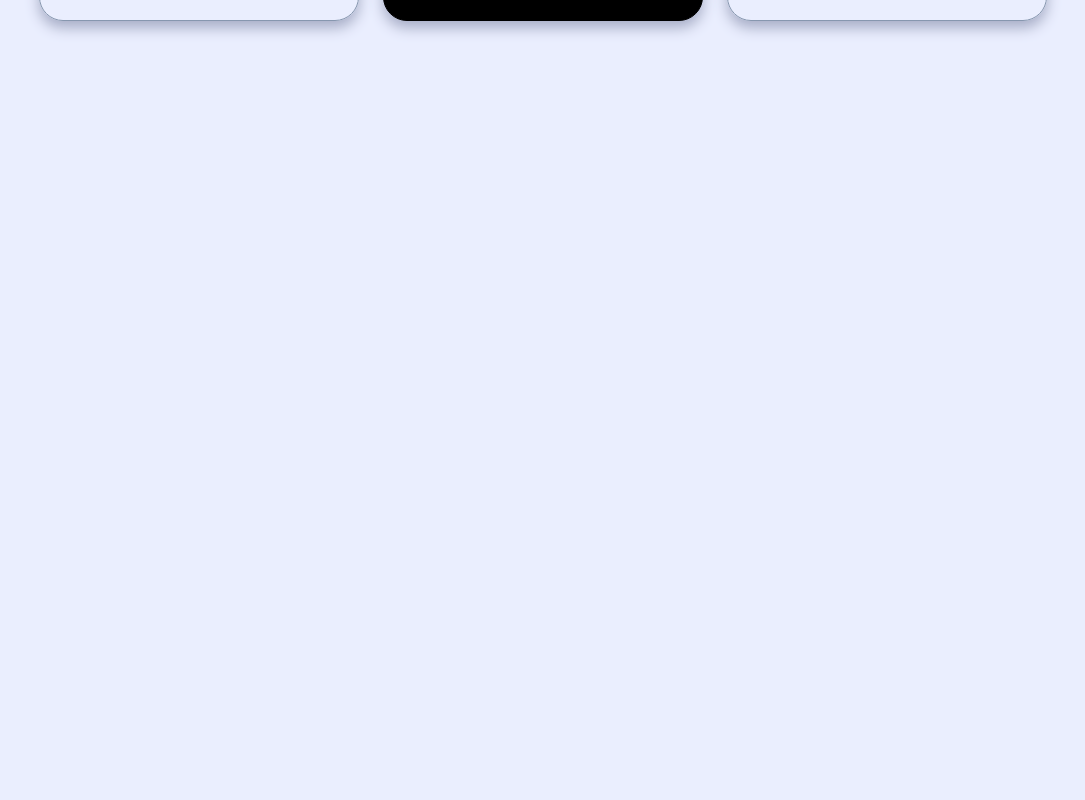
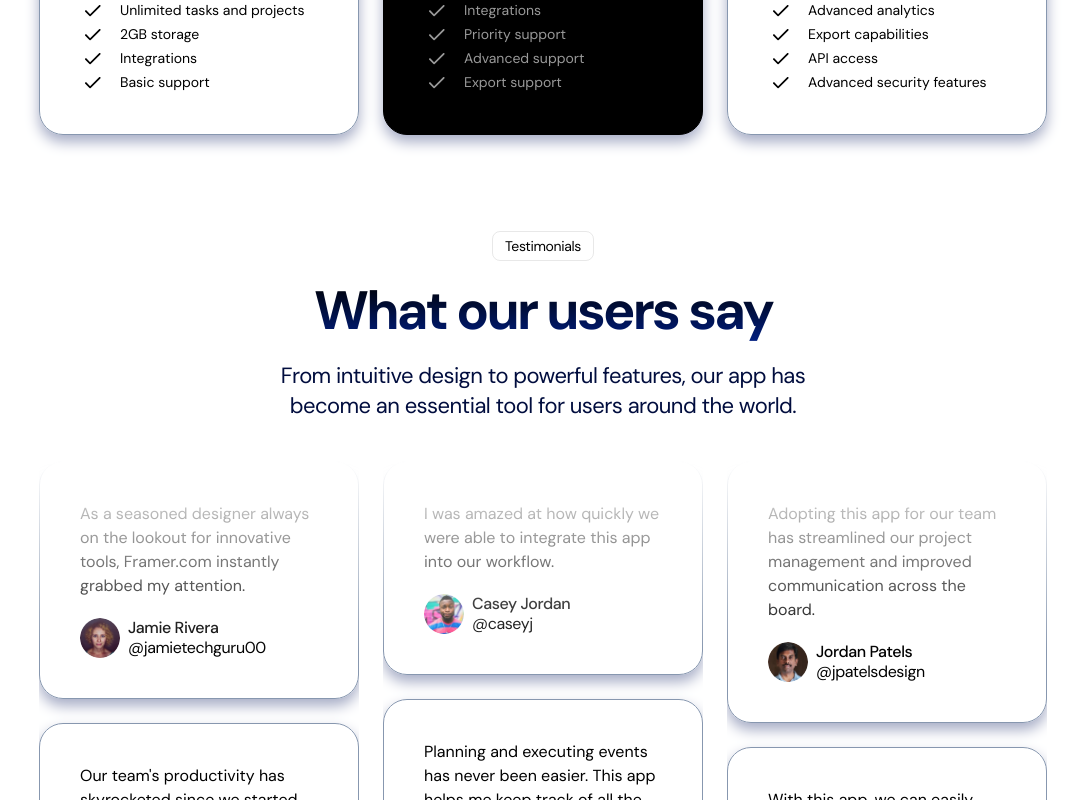
Before and after one commit to Rutvik17/Saas-landing-page, a Next.js app: page / in a window 1280 px wide. Shown: the part 2756-3556 px from the top of the page, without its empty margins (97-1182 px from the left). Before the commit the page ends 2873 px from the top, so only its background shows below. Built offline with nearby package versions, Linux system fonts and the light colour scheme.

Commit message:
add testimonials section

```diff
--- a/src/app/globals.css
+++ b/src/app/globals.css
@@ -30,4 +30,12 @@
     .section-description {
         @apply text-center text-[22px] leading-[30px] tracking-tight text-[#010D3E];
     }
+
+    .section-heading {
+        @apply max-w-[540px] mx-auto;
+    }
+
+    .card {
+        @apply p-10 border border-[#8797AF] rounded-3xl shadow-[0_7px_14px_#A7ADC6] max-w-xs w-full;
+    }
 }
--- a/src/app/page.tsx
+++ b/src/app/page.tsx
@@ -3,6 +3,7 @@ import { Hero } from "@/sections/Hero";
 import { LogoTicker } from "@/sections/LogoTicker";
 import { Pricing } from "@/sections/Pricing";
 import { ProductShowcase } from "@/sections/ProductShowcase";
+import { Testimonials } from "@/sections/Testimonials";
 
 export default function Home() {
   return (
@@ -12,6 +13,7 @@ export default function Home() {
       <LogoTicker />
       <ProductShowcase />
       <Pricing />
+      <Testimonials />
     </>
   );
 }
--- a/src/sections/Pricing.tsx
+++ b/src/sections/Pricing.tsx
@@ -55,7 +55,7 @@ const pricingTiers = [
 
 export const Pricing = () => {
   return (
-    <section className="py-24">
+    <section className="py-24 bg-white">
       <div className="container">
         <div className="section-heading">
           <h2 className="section-title">
@@ -76,7 +76,7 @@ export const Pricing = () => {
             features
           }, index) => (
             <div key={index}
-              className={twMerge('p-10 border border-[#8797AF] rounded-3xl shadow-[0_7px_14px_#A7ADC6] max-w-xs w-full',
+              className={twMerge('card',
                 inverse === true &&
                 'border-black bg-black text-white/60'
               )}>
--- a/src/sections/Testimonials.tsx
+++ b/src/sections/Testimonials.tsx
@@ -7,6 +7,8 @@ import avatar6 from "@/assets/avatar-6.png";
 import avatar7 from "@/assets/avatar-7.png";
 import avatar8 from "@/assets/avatar-8.png";
 import avatar9 from "@/assets/avatar-9.png";
+import Image from "next/image";
+import { twMerge } from 'tailwind-merge';
 
 const testimonials = [
   {
@@ -65,6 +67,63 @@ const testimonials = [
   },
 ];
 
+const firstColumn = testimonials.slice(0, 3);
+const secondColumn = testimonials.slice(3, 6);
+const thirdColumn = testimonials.slice(6, 9);
+
+const TestimonialsColumn = (props: { className?: string; testimonials: typeof testimonials }) => {
+  return (
+    <div className={twMerge(
+      "flex flex-col gap-6 mt-10 [mask-image:linear-gradient(to_bottom,transparent,black_25%,black_75%,transparent)]",
+      props.className
+    )}>
+      {props.testimonials.map(({ text, imageSrc, name, username }) => (
+        <div className="card">
+          <div>{text}</div>
+          <div className="flex items-center gap-2 mt-5">
+            <Image
+              src={imageSrc}
+              alt={name}
+              width={40}
+              height={40}
+              className="h-10 w-10 rounded-full"
+            />
+            <div className="flex flex-col">
+              <div className="font-medium tracking-tight leading-5">{name}</div>
+              <div className="tracking-tight leading-5">{username}</div>
+            </div>
+          </div>
+        </div>
+      ))}
+    </div>
+  )
+}
+
 export const Testimonials = () => {
-  return null;
+  return (
+    <section className="bg-white py-0">
+      <div className="container">
+        <div className="section-heading">
+          <div className="flex justify-center">
+            <div className="tag">Testimonials</div>
+          </div>
+          <h2 className="section-title mt-5">What our users say</h2>
+          <p className="section-description mt-5">
+            From intuitive design to powerful features, our app has become an essential tool for users around the world.
+          </p>
+        </div>
+        <div className="flex justify-center gap-6">
+          <TestimonialsColumn testimonials={firstColumn} />
+          <TestimonialsColumn
+            testimonials={secondColumn}
+            className="hidden md:flex"
+          />
+          <TestimonialsColumn
+            testimonials={thirdColumn}
+            className="hidden lg:flex"
+          />
+        </div>
+      </div>
+    </section>
+  );
 };
```
